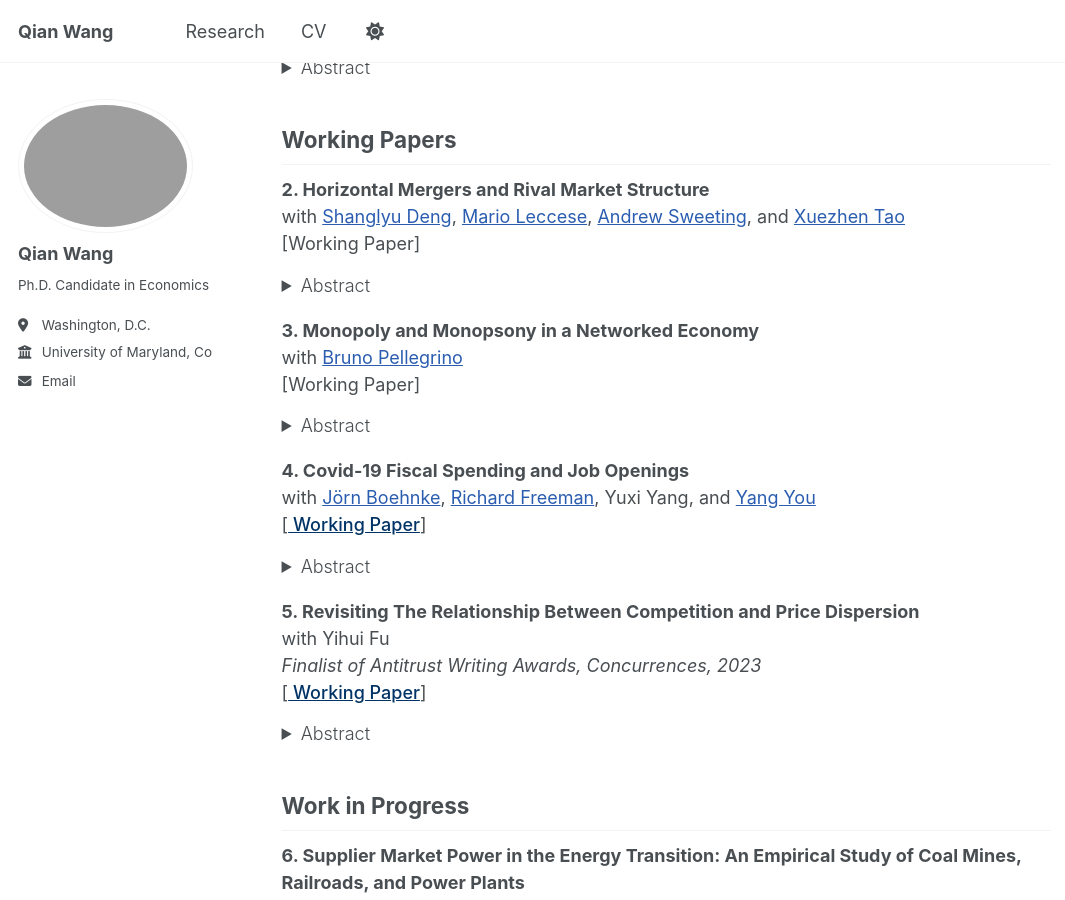
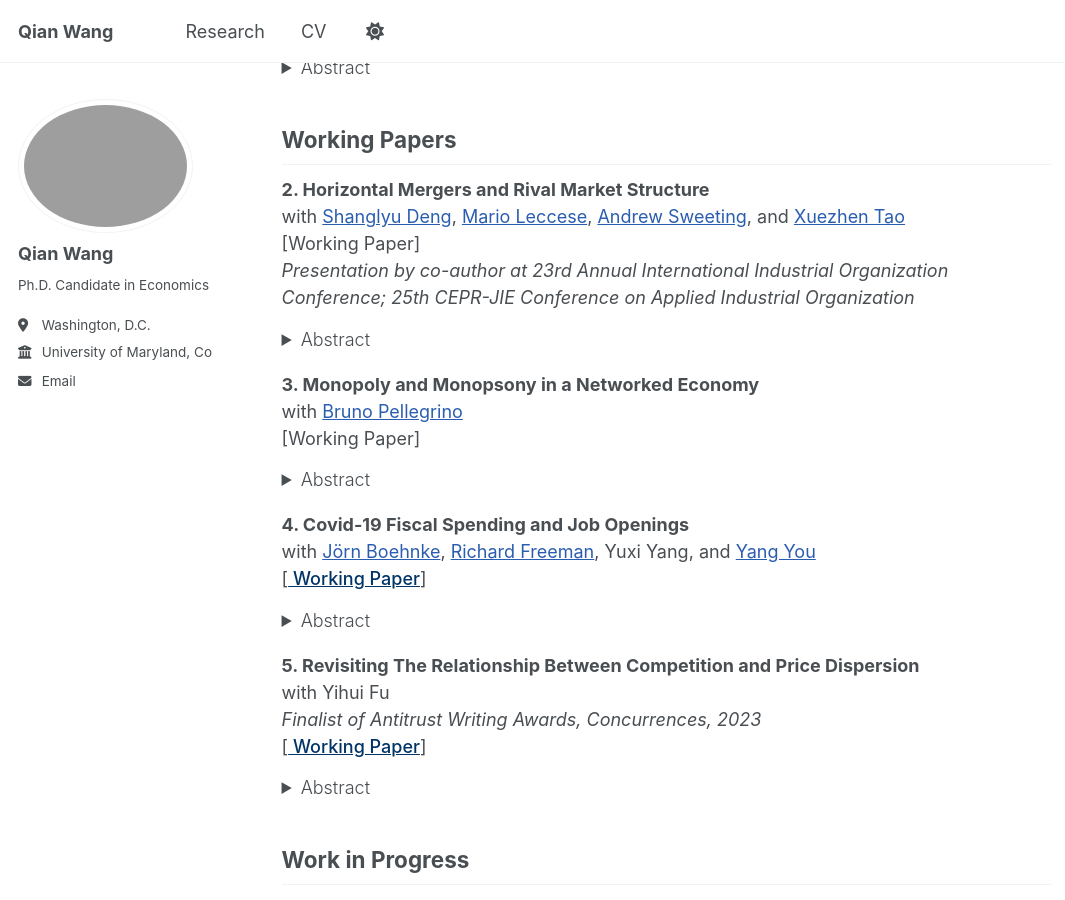
Before and after one commit to qwang819/qwang819.github.io, a Jekyll site: the page built from _pages/about.md, in a window 1280 px wide and 900 px high, scrolled down 514 px. Shown: the whole window, without its empty margins (0-1065 px from the left). Built offline with Jekyll 4.4.1, drawn with Linux system fonts in a browser that asks for light colours; a script that is not in the unit is left out.

Commit message:
Update about.md

```diff
--- a/_pages/about.md
+++ b/_pages/about.md
@@ -31,6 +31,7 @@ Email: <a href="mailto:qwang819@umd.edu">qwang819@umd.edu</a>
 **2. Horizontal Mergers and Rival Market Structure**
 with <a href="https://www.shanglyudeng.com/" style="color: #2A5DB0;">Shanglyu Deng</a>, <a href="https://www.marioleccese.com/" style="color: #2A5DB0;">Mario Leccese</a>, <a href="http://www.asweeting.com/" style="color: #2A5DB0;">Andrew Sweeting</a>, and <a href="https://www.xuezhentao.site" style="color: #2A5DB0;">Xuezhen Tao</a>
 [Working Paper]
+*Presentation by co-author at 23rd Annual International Industrial Organization Conference; 25th CEPR-JIE Conference on Applied Industrial Organization*
 <details style="margin-top: -0.5rem; margin-bottom: 1rem;">
   <summary><span style="font-weight:300;">Abstract</span></summary>
   <p style="text-align: justify;">
```
